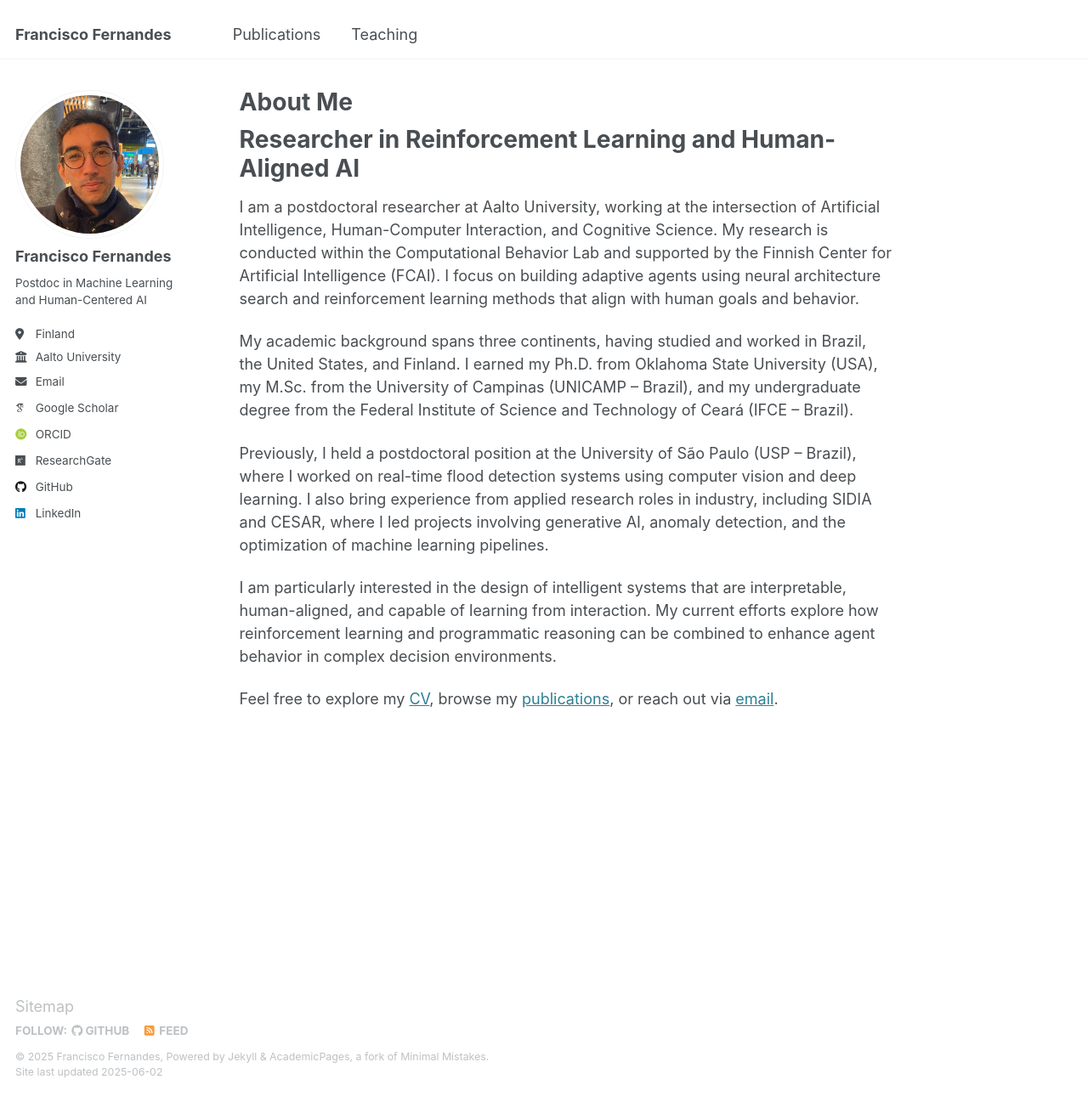
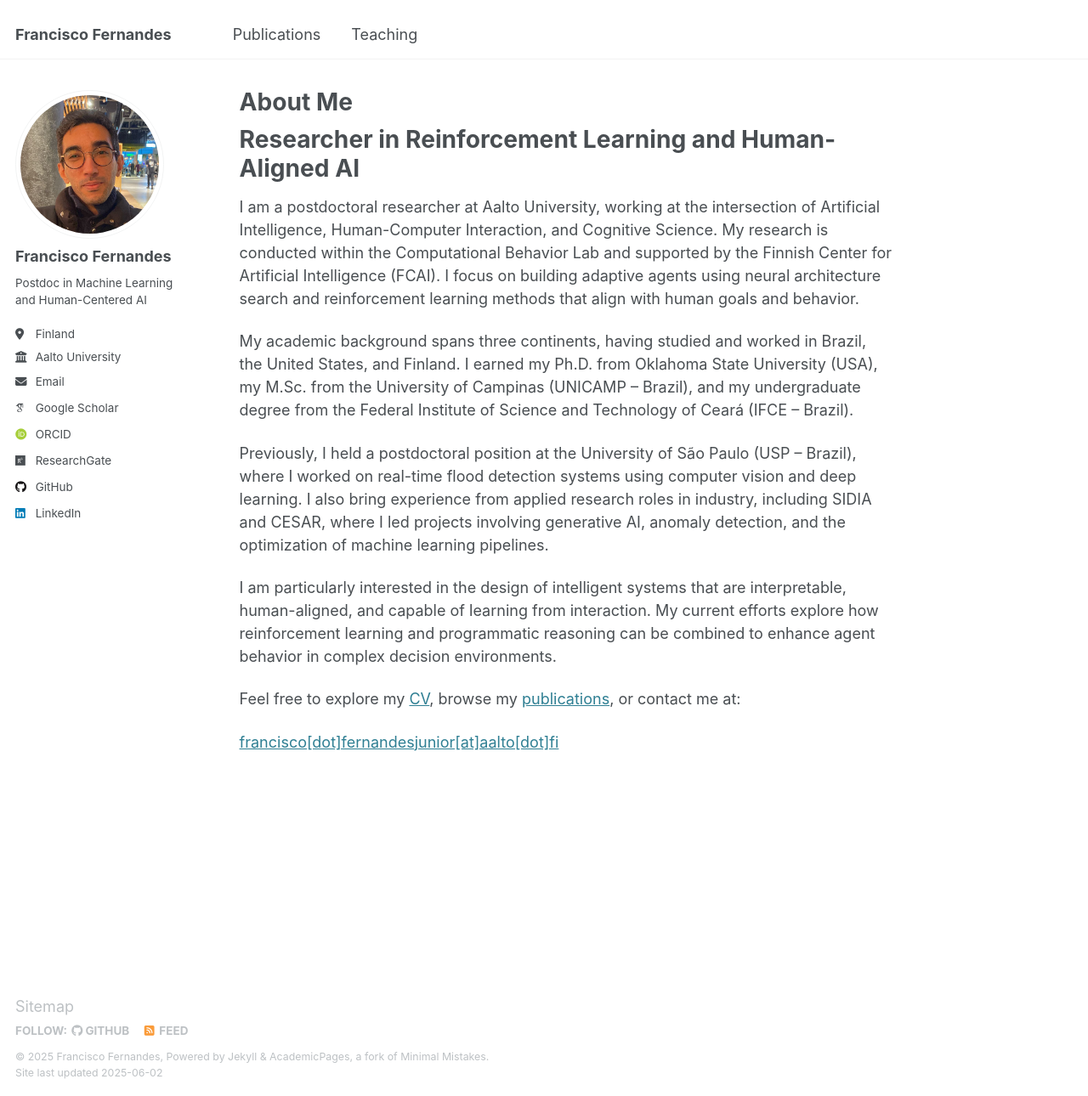
Before and after one commit to feferna/feferna.github.io, a Jekyll site: the page built from _pages/about.md, in a window 1280 px wide and 1290 px high. Shown: the whole window at 85% size. Built offline with Jekyll 4.4.1, drawn with Linux system fonts in a browser that asks for light colours; some web fonts are replaced.

Commit message:
Replace raw email link with JavaScript-based obfuscation to prevent spam

```diff
--- a/_pages/about.md
+++ b/_pages/about.md
@@ -18,4 +18,13 @@ Previously, I held a postdoctoral position at the University of São Paulo (USP
 
 I am particularly interested in the design of intelligent systems that are interpretable, human-aligned, and capable of learning from interaction. My current efforts explore how reinforcement learning and programmatic reasoning can be combined to enhance agent behavior in complex decision environments.
 
-Feel free to explore my [CV](/cv/), browse my [publications](/publications/), or reach out via [email](mailto:francisco.fernandesjunior@aalto.fi).
+Feel free to explore my [CV](/cv/), browse my [publications](/publications/), or contact me at:
+<p id="email"></p>
+<script type="text/javascript">
+  const user = "francisco.fernandesjunior";
+  const domain = "aalto.fi";
+  const email = user + "@" + domain;
+  const obfuscated = email.replace(/\./g, "[dot]").replace("@", "[at]");
+  const link = '<a href="mailto:' + email + '">' + obfuscated + '</a>';
+  document.getElementById("email").innerHTML = link;
+</script>
```
